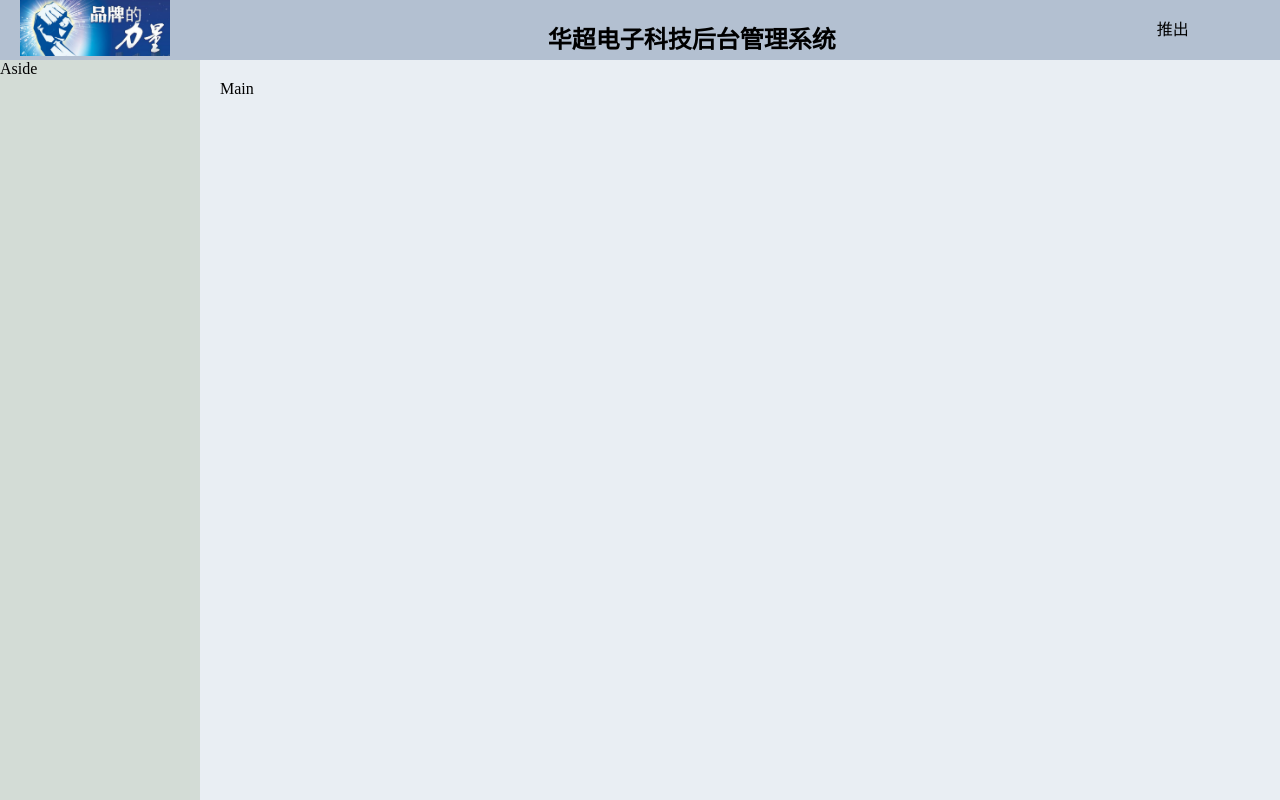
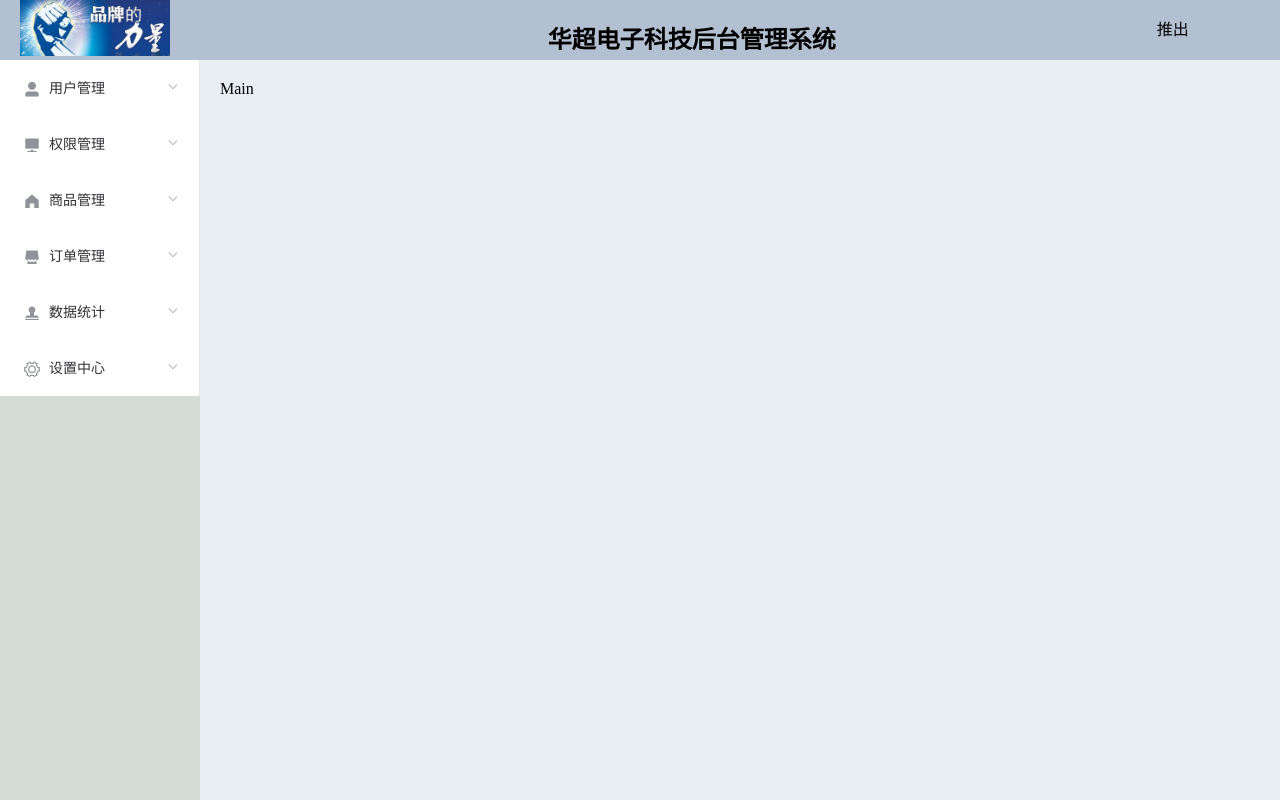
Before and after one commit to lirunwang/shopTest, a Vue app: page /#/ in a window 1280 px wide. Built offline with nearby package versions, Linux system fonts and the light colour scheme.

Commit message:
引入侧边导航栏,调整样式

```diff
--- a/src/components/home/home.vue
+++ b/src/components/home/home.vue
@@ -4,7 +4,7 @@
       <el-row>
         <el-col :span="4">
           <div class="grid-content bg-purple">
-              <img src="../../assets/image/shangbiao.jpg" alt="无法显示图片">
+            <img src="../../assets/image/shangbiao.jpg" alt="无法显示图片" />
           </div>
         </el-col>
         <el-col :span="18" class="middle">
@@ -16,7 +16,94 @@
       </el-row>
     </el-header>
     <el-container>
-      <el-aside width="200px" class="aside">Aside</el-aside>
+      <el-aside width="200px" class="aside">
+        <!-- 侧边栏导航el-menu  -->
+        <el-menu :unique-opened="true">
+            <!-- 1 -->
+          <el-submenu index="1">
+            <template slot="title">
+              <i class="el-icon-user-solid"></i>
+              <span>用户管理</span>
+            </template>
+            <el-menu-item-group>
+              <el-menu-item index="1-1">
+                <i class="el-icon-location"></i>选项1
+              </el-menu-item>
+            </el-menu-item-group>
+          </el-submenu>
+          <!-- 2 -->
+          <el-submenu index="2">
+            <template slot="title">
+              <i class="el-icon-s-platform"></i>
+              <span>权限管理</span>
+            </template>
+            <el-menu-item-group>
+              <el-menu-item index="1-1">
+                <i class="el-icon-location"></i>选项1
+              </el-menu-item>
+            </el-menu-item-group>
+          </el-submenu>
+          <!-- 3 -->
+          <el-submenu index="3">
+            <template slot="title">
+              <i class="el-icon-s-home"></i>
+              <span>商品管理</span>
+            </template>
+            <el-menu-item-group>
+              <el-menu-item index="1-1">
+                <i class="el-icon-location"></i>商品列表
+              </el-menu-item>
+            </el-menu-item-group>
+            <el-menu-item-group>
+              <el-menu-item index="1-1">
+                <i class="el-icon-location"></i>分类参数
+              </el-menu-item>
+            </el-menu-item-group>
+            <el-menu-item-group>
+              <el-menu-item index="1-1">
+                <i class="el-icon-location"></i>商品分类
+              </el-menu-item>
+            </el-menu-item-group>
+
+          </el-submenu>
+          <!-- 4 -->
+          <el-submenu index="4">
+            <template slot="title">
+              <i class="el-icon-s-shop"></i>
+              <span>订单管理</span>
+            </template>
+            <el-menu-item-group>
+              <el-menu-item index="1-1">
+                <i class="el-icon-location"></i>选项1
+              </el-menu-item>
+            </el-menu-item-group>
+          </el-submenu>
+          <!-- 5 -->
+          <el-submenu index="5">
+            <template slot="title">
+              <i class="el-icon-s-check"></i>
+              <span>数据统计</span>
+            </template>
+            <el-menu-item-group>
+              <el-menu-item index="1-1">
+                <i class="el-icon-location"></i>选项1
+              </el-menu-item>
+            </el-menu-item-group>
+          </el-submenu>
+          <!-- 6 -->
+          <el-submenu index="6">
+            <template slot="title">
+              <i class="el-icon-setting"></i>
+              <span>设置中心</span>
+            </template>
+            <el-menu-item-group>
+              <el-menu-item index="1-1">
+                <i class="el-icon-location"></i>选项1
+              </el-menu-item>
+            </el-menu-item-group>
+          </el-submenu>
+        </el-menu>
+      </el-aside>
       <el-main class="main">Main</el-main>
     </el-container>
   </el-container>
@@ -33,9 +120,9 @@ export default {};
 .header {
   background-color: #b3c0d1;
 }
-.header img{
-    width: 150px;
-    /* height: 100%; */
+.header img {
+  width: 150px;
+  /* height: 100%; */
 }
 .aside {
   background-color: #d3dcd6;
@@ -43,10 +130,10 @@ export default {};
 .main {
   background-color: #e9eef3;
 }
-.middle{
-    text-align: center;
+.middle {
+  text-align: center;
 }
-.loginout{
-    line-height: 60px;
+.loginout {
+  line-height: 60px;
 }
 </style>
```
Also changed, not shown: 1 other file (tests, documents, lock files or other folders).
